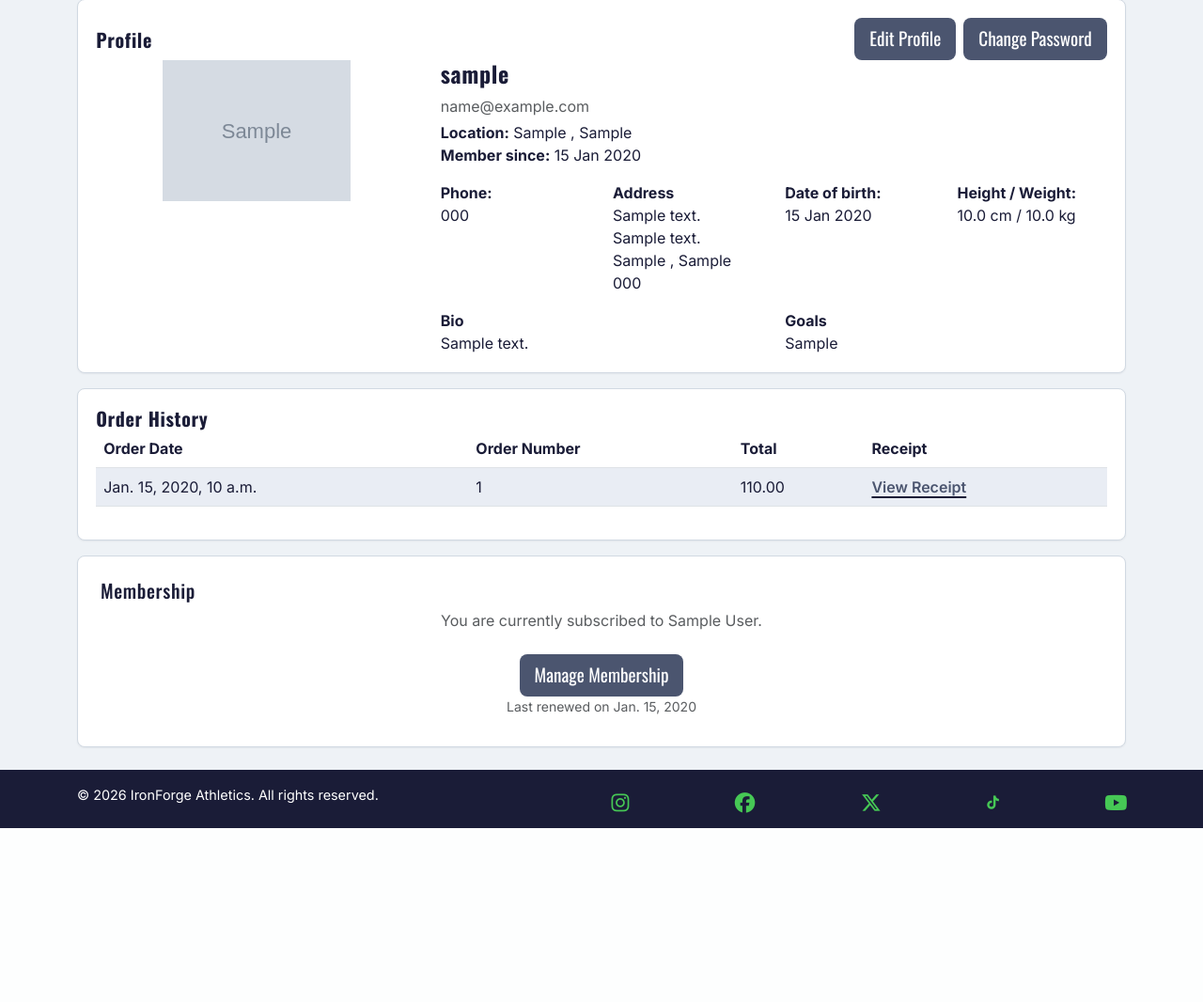
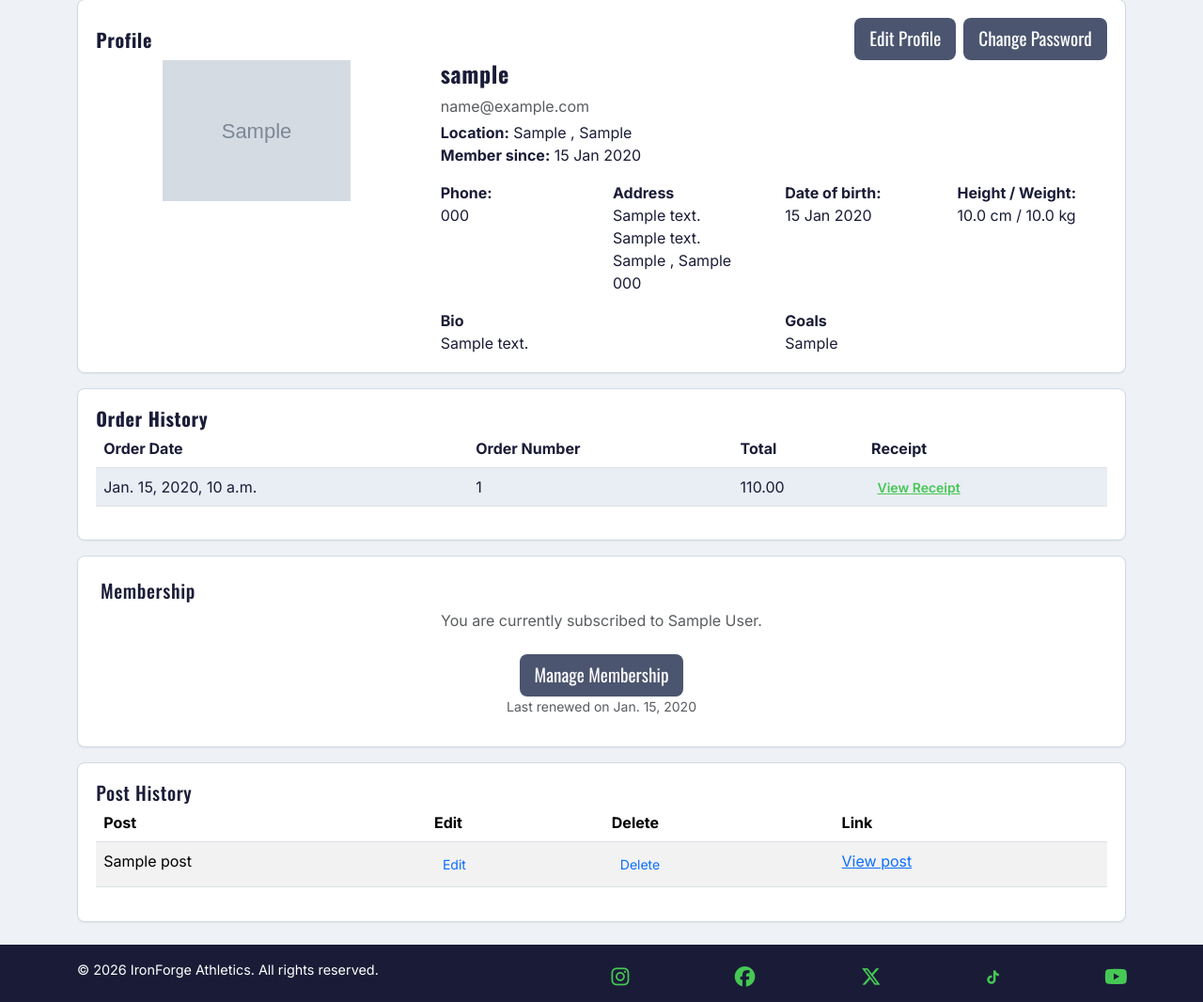
Before and after one commit to alancoomeynts-hub/ironforge-athletics, a Django app: page /user_profile/dashboard/ in a window 1280 px wide. Shown: the part 262-1328 px from the top of the page at 94% size. Before the commit the page ends 1143 px from the top, so only its background shows below. Run offline with Django 5.2, Linux system fonts and the light colour scheme; a user stored in the database is signed in; tables that the repository leaves empty hold one stand-in row (values such as "Sample post"); grey boxes marked "Sample" are stand-in pictures; some libraries are stand-ins or nearby versions.

Commit message:
Add dashboard with post history, including edit, delete and navigation functionality

```diff
--- a/community/templates/includes/edit_post_modals.html
+++ b/community/templates/includes/edit_post_modals.html
@@ -10,6 +10,7 @@
                 {% csrf_token %}
                 <div class="modal-header">
                     <h2 class="h5 modal-title" id="editPostModalLabel">Edit post</h2>
+                    <input type="hidden" name="origin" value="dashboard">
                     <button type="button"
                             class="btn-close"
                             data-bs-dismiss="modal"
@@ -73,6 +74,7 @@
                 <button type="button" class="btn cta-btn-secondary" data-bs-dismiss="modal">Keep Post</button>
                 <form id="deletePostConfirm" method="post">
                     {% csrf_token %}
+                    <input type="hidden" name="origin" value="dashboard">
                     <button type="submit" class="btn cta-btn-secondary">Delete Post</button>
                 </form>
             </div>
--- a/community/views.py
+++ b/community/views.py
@@ -108,6 +108,8 @@ def edit_post(request, pk):
                     image=photo,
                 )
             messages.success(request, "Post updated successfully!")
+            if request.POST.get("origin")=="dashboard":
+                return redirect("user_profile:dashboard")
 
     return redirect("community:post", pk=post.pk, slug=post.slug)
 
@@ -122,6 +124,8 @@ def delete_post(request, pk):
     if request.method == "POST":
         post.delete()
         messages.success(request, "Post deleted successfully!")
+        if request.POST.get("origin") == "dashboard":
+            return redirect("user_profile:dashboard")
     return redirect("community:community")
 
 
--- a/user_profile/static/css/profile.css
+++ b/user_profile/static/css/profile.css
@@ -6,15 +6,17 @@
 }
 
 .order-history__receipt-link{
-    color: var(--secondary-color);
-    text-decoration: underline;
+        color: var(--cta) ;
+    background-color: transparent;
+    border: 0;
+    border-radius: 999px;
+    padding: 0.2rem 0.4rem;
+    font-size: 0.875rem;
     font-weight: 600;
-    text-decoration-color: var(--primary-color) ;
-    text-decoration-thickness: 2px ;
-    text-underline-offset: 0.25em;
+    line-height: 1.25;
 
     &:hover{
-        color: var(--cta);
-        text-decoration-color: var(--cta-hover) ;
+    color: var(--cta-hover);
+    background-color: var(--background);
     }
 }
--- a/user_profile/templates/user_profile/dashboard.html
+++ b/user_profile/templates/user_profile/dashboard.html
@@ -15,7 +15,8 @@
                     <div class="card-header d-flex justify-content-between align-items-center">
                         <h5 class="mb-0">Profile</h5>
                         <div class="d-flex flex-row gap-2 flex-wrap">
-                            <a href="{% url 'user_profile:edit_profile' %}" class="cta-btn-secondary btn">Edit Profile</a>
+                            <a href="{% url 'user_profile:edit_profile' %}"
+                               class="cta-btn-secondary btn">Edit Profile</a>
                             <a href="{% url 'account_change_password' %}"
                                class="cta-btn-secondary btn">Change Password</a>
                         </div>
@@ -155,30 +156,113 @@
                     </div>
                 </div>
             </div>
-            <!-- ROW 3 - Membership-->
+            <!-- ROW 3: Membership -->
             <div class="col-12">
                 <div class="content__wrapper p-4">
                     <div class="card-header">
                         <h2 class="h5 mb-2">Membership</h2>
                     </div>
+
                     <div class="card-body text-center">
                         {% if current_membership %}
                             <p class="text-muted mb-4">
                                 You are currently subscribed to
                                 {{ current_membership.membership_type.name }}.
                             </p>
-                            <form action="{% url 'membership:manage' %}" method="post">
+
+                            <form action="{% url 'membership:manage' %}"
+                                  method="post">
                                 {% csrf_token %}
-                                <button type="submit" class="btn cta-btn-secondary">Manage Membership</button>
-                                <small class="text-muted d-block mb-2">Last renewed on {{ current_membership.last_renewal_date }}</small>
+                                <button type="submit"
+                                        class="btn cta-btn-secondary">
+                                    Manage Membership
+                                </button>
+                                <small class="text-muted d-block mb-2">
+                                    Last renewed on
+                                    {{ current_membership.last_renewal_date }}
+                                </small>
                             </form>
+                        {% else %}
+                            <p class="text-muted mb-0">
+                                You are not currently subscribed to any
+                                membership.
+                            </p>
+                        {% endif %}
+                    </div>
+                </div>
+            </div>
+
+            <!-- ROW 4: Posts -->
+            <div class="col-12">
+                <div class="content__wrapper">
+                    <div class="card-header">
+                        <h2 class="h5 mb-0">Post History</h2>
+                    </div>
+
+                    <div class="card-body">
+                        {% if post_history %}
+                            <div class="table-responsive">
+                                <table class="table table-striped post-history__table">
+                                    <thead>
+                                        <tr>
+                                            <th scope="col">Post</th>
+                                            <th scope="col">Edit</th>
+                                            <th scope="col">Delete</th>
+                                            <th scope="col">Link</th>
+                                        </tr>
+                                    </thead>
+
+                                    <tbody>
+                                        {% for post in post_history %}
+                                            <tr>
+                                                <td>{{ post.title }}</td>
+
+                                                <td>
+                                                    <button type="button"
+                                                            class="btn post__link btn-link btn-sm text-decoration-none"
+                                                            data-bs-toggle="modal"
+                                                            data-bs-target="#editPostModal"
+                                                            data-edit-url="{% url 'community:edit_post' post.pk %}"
+                                                            data-post-title="{{ post.title }}">
+                                                        Edit
+                                                    </button>
+                                                </td>
+
+                                                <td>
+                                                    <button type="button"
+                                                            class="btn post__link btn-link btn-sm text-decoration-none"
+                                                            data-bs-toggle="modal"
+                                                            data-bs-target="#deletePostModal"
+                                                            data-delete-url="{% url 'community:delete_post' post.pk %}"
+                                                            data-post-title="{{ post.title }}">
+                                                        Delete
+                                                    </button>
+                                                </td>
+
+                                                <td>
+                                                    <a href="{% url 'community:post' post.pk post.slug %}"
+                                                       class="post-history__link">
+                                                        View post
+                                                    </a>
+                                                </td>
+                                            </tr>
+                                        {% endfor %}
+                                    </tbody>
+                                </table>
                             </div>
                         {% else %}
-                            <p class="text-muted mb-0">You are not currently subscribed to any membership.</p>
-                            </div>
+                            <p class="mb-0">No posts yet.</p>
                         {% endif %}
                     </div>
-                    <!-- ROW 4 - Posts-->
                 </div>
             </div>
+
+            {% include "includes/edit_comment_modals.html" %}
+            {% include "includes/edit_post_modals.html" %}
+        </div>
+    </div>
 {% endblock %}
+{% block extra_js %}
+    {{ block.super }}
+    <script src="{% static 'js/community.js' %}" defer> </script>
+{% endblock %}
--- a/user_profile/views.py
+++ b/user_profile/views.py
@@ -1,5 +1,7 @@
 from django.shortcuts import render
 from django.contrib.auth.decorators import login_required
+
+from community.models import Post
 from .forms import UserEditForm, ProfileEditForm
 from .models import Profile
 from shop.models import Order
@@ -33,6 +35,7 @@ def dashboard(request):
         .select_related("membership_type")
         .first()
     )
+    post_history= Post.objects.filter(author=user,status=Post.Status.PUBLISHED,).order_by("-created_on")
     return render(
         request,
         "user_profile/dashboard.html",
@@ -41,6 +44,7 @@ def dashboard(request):
             "profile": profile,
             "order_history": order_history,
             "current_membership": current_membership,
+            "post_history": post_history,
         },
     )
 
```
